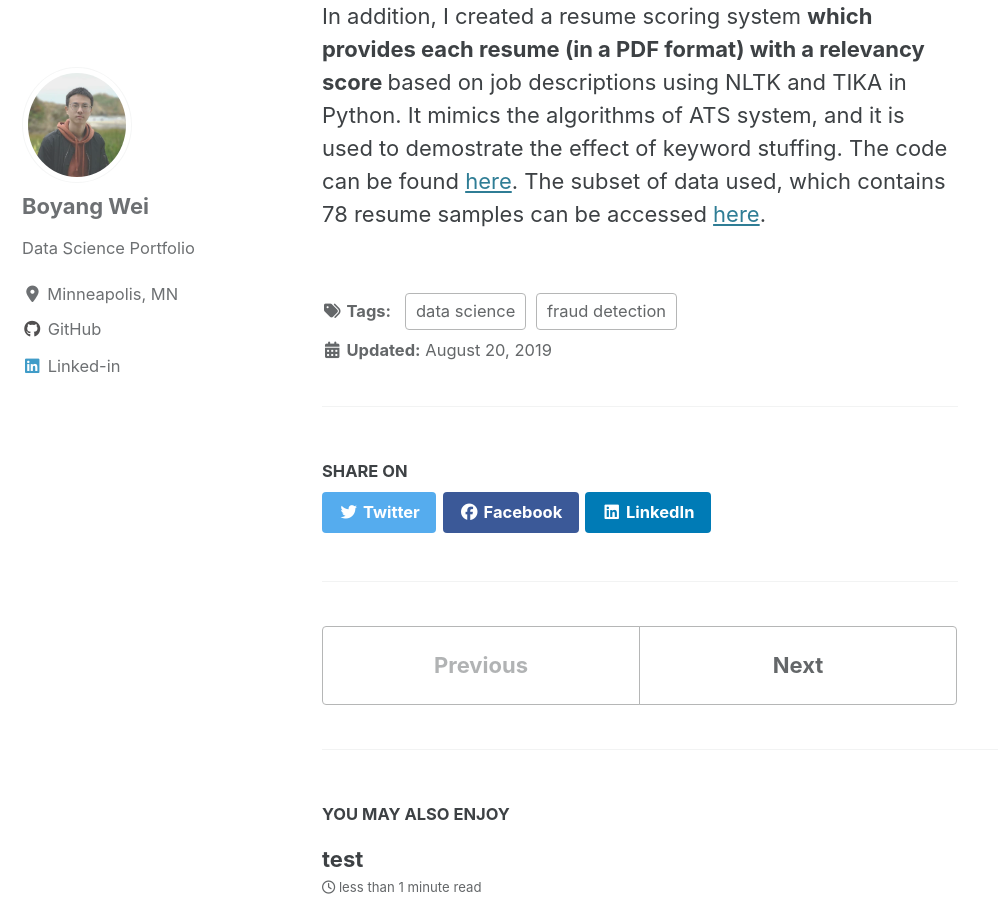
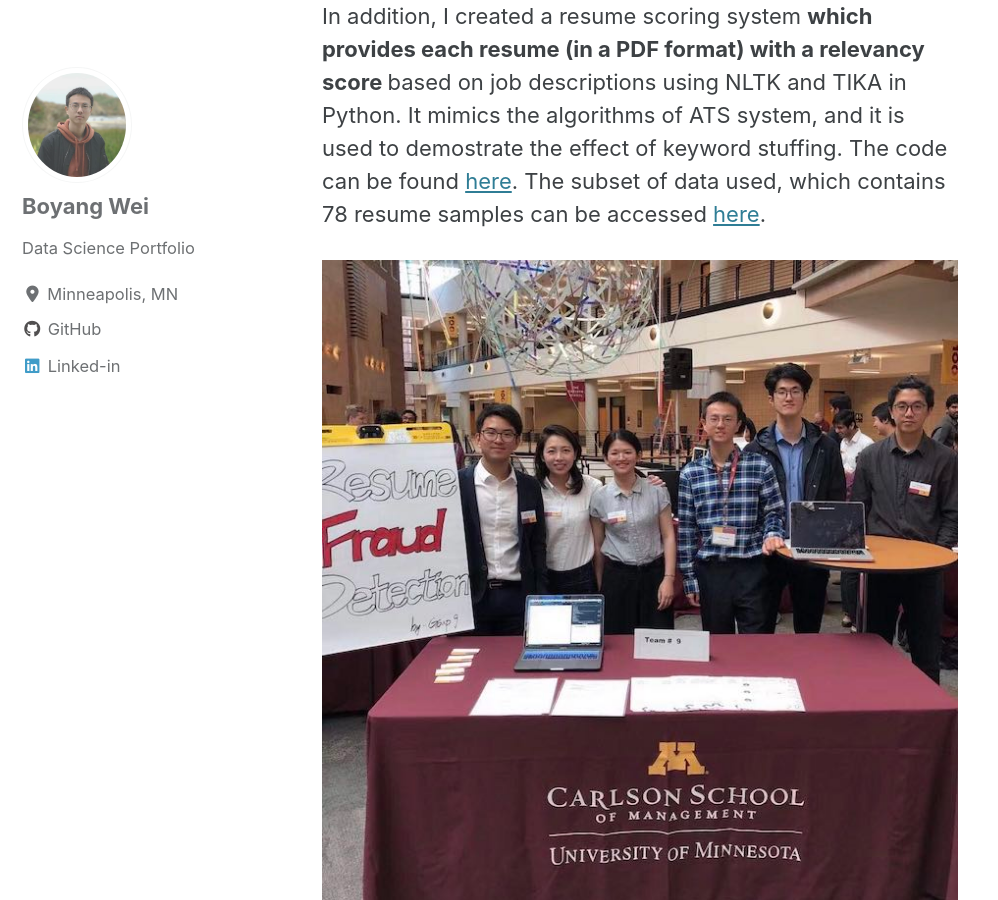
Before and after one commit to peterwei425/My-Website, a Jekyll site: the page built from _posts/2019-08-20-resumefeature.md, in a window 1280 px wide and 900 px high, scrolled down 1272 px. Shown: the whole window, without its empty margins (0-998 px from the left). Built offline with Jekyll 4.4.1, drawn with Linux system fonts in a browser that asks for light colours; cached includes are drawn as plain includes; nearby versions of some CDN libraries.

Commit message:
add a photo

```diff
--- a/_posts/2019-08-20-resumefeature.md
+++ b/_posts/2019-08-20-resumefeature.md
@@ -13,3 +13,5 @@
 As for this project, our group wanted to spot keyword stuffing by <b>detecting and highlighting any hidden words existed in resumes</b>. This could potentially improve ATS by implementing this idea and identify resumes with keyword stuffing. We presented a live demo for fellow students and analytical professionals. Sources for this demo can be found [here](https://github.com/peterwei425/Resume-Fraud-Detection/tree/master/Demo).
 
 In addition, I created a resume scoring system <b>which provides each resume (in a PDF format) with a relevancy score </b>based on job descriptions using NLTK and TIKA in Python. It mimics the algorithms of ATS system, and it is used to demostrate the effect of keyword stuffing. The code can be found [here](https://github.com/peterwei425/Resume-Fraud-Detection/blob/master/Resume_Scoring_System.ipynb). The subset of data used, which contains 78 resume samples can be accessed [here](https://github.com/peterwei425/Resume-Fraud-Detection/blob/master/resume_samples.zip).
+
+<img src="{{ site.url }}{{ site.baseurl }}/images/resume_group_photo.jpeg" alt="My team">
```
Also changed, not shown: images/resume_group_photo.jpeg (added), 2 other files.
